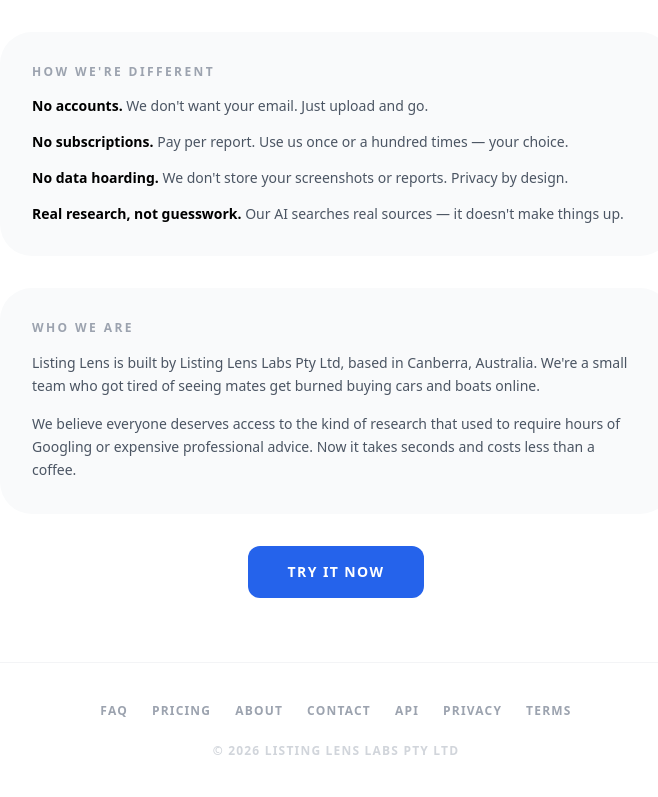
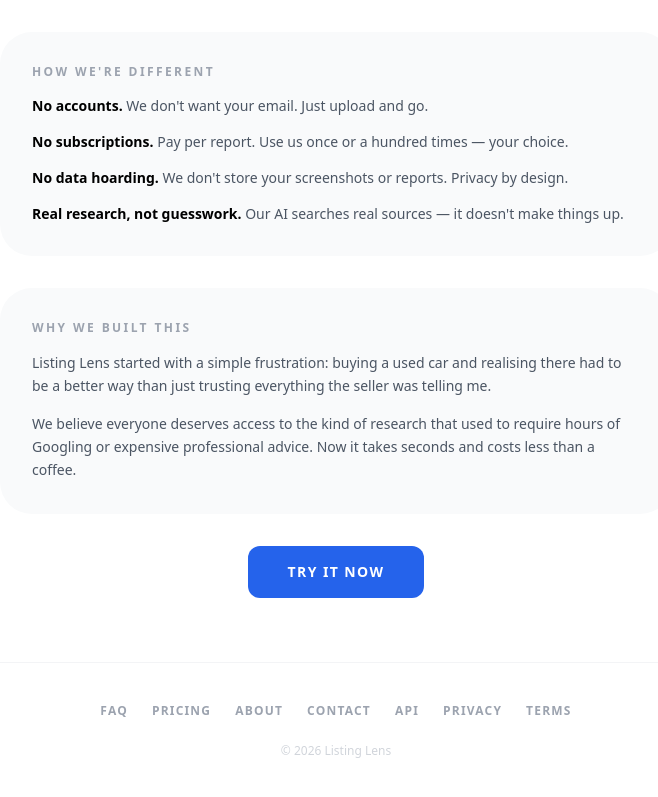
Before and after one commit to 1973Studio/listinglens-production, a Next.js app: page /about in a window 1280 px wide. Shown: the part 856-1653 px from the top of the page, without its empty margins (304-962 px from the left). Built offline with nearby package versions, Linux system fonts and the light colour scheme.

Commit message:
Update page.tsx

```diff
--- a/app/about/page.tsx
+++ b/app/about/page.tsx
@@ -74,9 +74,9 @@
 
           {/* WHO WE ARE */}
           <div className={`p-8 rounded-[2rem] mb-8 ${darkMode ? 'bg-gray-800' : 'bg-gray-50'}`}>
-            <h2 className={`text-xs font-black uppercase tracking-[0.2em] mb-4 ${darkMode ? 'text-gray-500' : 'text-gray-400'}`}>Who We Are</h2>
+            <h2 className={`text-xs font-black uppercase tracking-[0.2em] mb-4 ${darkMode ? 'text-gray-500' : 'text-gray-400'}`}>Why We Built This</h2>
             <p className={`text-sm leading-relaxed mb-4 ${darkMode ? 'text-gray-300' : 'text-gray-600'}`}>
-              Listing Lens is built by Listing Lens Labs Pty Ltd, based in Canberra, Australia. We're a small team who got tired of seeing mates get burned buying cars and boats online.
+              Listing Lens started with a simple frustration: buying a used car and realising there had to be a better way than just trusting everything the seller was telling me.
             </p>
             <p className={`text-sm leading-relaxed ${darkMode ? 'text-gray-300' : 'text-gray-600'}`}>
               We believe everyone deserves access to the kind of research that used to require hours of Googling or expensive professional advice. Now it takes seconds and costs less than a coffee.
@@ -103,11 +103,11 @@
           <a href="/pricing" className={`${darkMode ? 'hover:text-white' : 'hover:text-black'} transition-colors`}>Pricing</a>
           <a href="/about" className={`${darkMode ? 'hover:text-white' : 'hover:text-black'} transition-colors`}>About</a>
           <a href="/contact" className={`${darkMode ? 'hover:text-white' : 'hover:text-black'} transition-colors`}>Contact</a>
-          <a href="/partners" className={`${darkMode ? 'hover:text-white' : 'hover:text-black'} transition-colors`}>API</a>
+          <a href="/api" className={`${darkMode ? 'hover:text-white' : 'hover:text-black'} transition-colors`}>API</a>
           <a href="/privacy" className={`${darkMode ? 'hover:text-white' : 'hover:text-black'} transition-colors`}>Privacy</a>
           <a href="/terms" className={`${darkMode ? 'hover:text-white' : 'hover:text-black'} transition-colors`}>Terms</a>
         </div>
-        <p className={`text-xs font-bold ${darkMode ? 'text-gray-700' : 'text-gray-300'} uppercase tracking-widest`}>© 2026 Listing Lens Labs Pty Ltd</p>
+        <p className={`text-xs ${darkMode ? 'text-gray-700' : 'text-gray-300'}`}>© 2026 Listing Lens</p>
       </footer>
     </div>
   );
```
